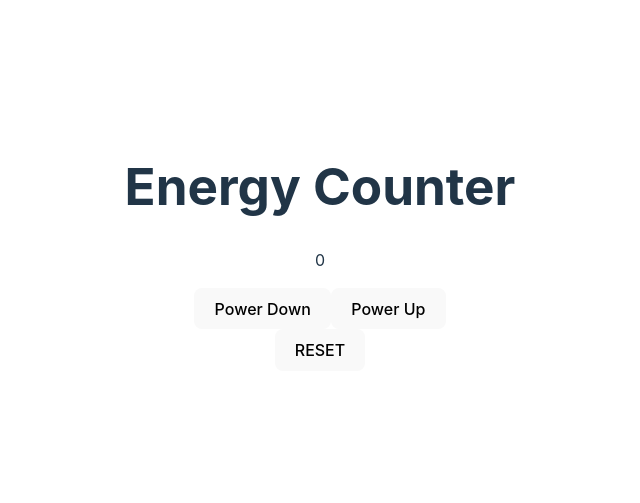
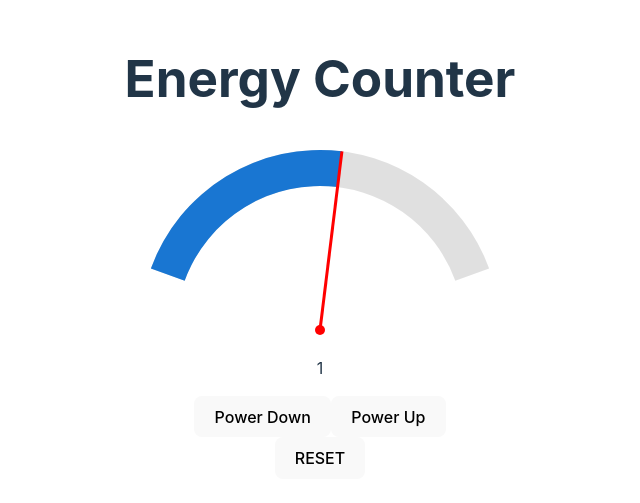
Before and after one commit to tomgame984/The-Neurons, a React (Vite) app in the folder Frontend/: page /Dashboard in a window 1280 px wide. Shown: the part 153-656 px from the top of the page, without its empty margins (320-960 px from the left). Built offline with nearby package versions, Linux system fonts and the light colour scheme.

Commit message:
Gague added and resonsive to clicks of buttons

```diff
--- a/Frontend/src/components/Gague.jsx
+++ b/Frontend/src/components/Gague.jsx
@@ -1,10 +1,41 @@
 import { useState } from "react";
 import Buttons from './Buttons'
+import * as React from 'react';
+import { Gauge } from '@mui/x-charts/Gauge';
+import {
+  GaugeContainer,
+  GaugeValueArc,
+  GaugeReferenceArc,
+  useGaugeState,
+} from '@mui/x-charts/Gauge';
 
 
+function GaugePointer() {
+  const { valueAngle, outerRadius, cx, cy } = useGaugeState();
+
+  if (valueAngle === null) {
+    // No value to display
+    return null;
+  }
+
+  const target = {
+    x: cx + outerRadius * Math.sin(valueAngle),
+    y: cy - outerRadius * Math.cos(valueAngle),
+  };
+  return (
+    <g>
+      <circle cx={cx} cy={cy} r={5} fill="red" />
+      <path
+        d={`M ${cx} ${cy} L ${target.x} ${target.y}`}
+        stroke="red"
+        strokeWidth={3}
+      />
+    </g>
+  );
+}
 
 function Gague() {
-    const [count, setCount] = useState(0)
+    const [count, setCount] = useState(1)
 
     const resetCount = () => {
         setCount(0)
@@ -13,6 +44,20 @@ function Gague() {
     return (
       <>
         <h1>Energy Counter</h1>
+        <GaugeContainer
+      valueMin={-10}
+      valueMax={10}
+      width={400}
+      height={200}
+      startAngle={-70}
+      endAngle={70}
+      value={count}
+      >
+
+      <GaugeReferenceArc />
+      <GaugeValueArc />
+      <GaugePointer />
+      </GaugeContainer>
         <div className="energy-Display">
           <p data-testid="counter">
             {count}
@@ -29,6 +74,6 @@ function Gague() {
         </div>
       </>
     )
-  };
+};
 
 export default Gague;
```
